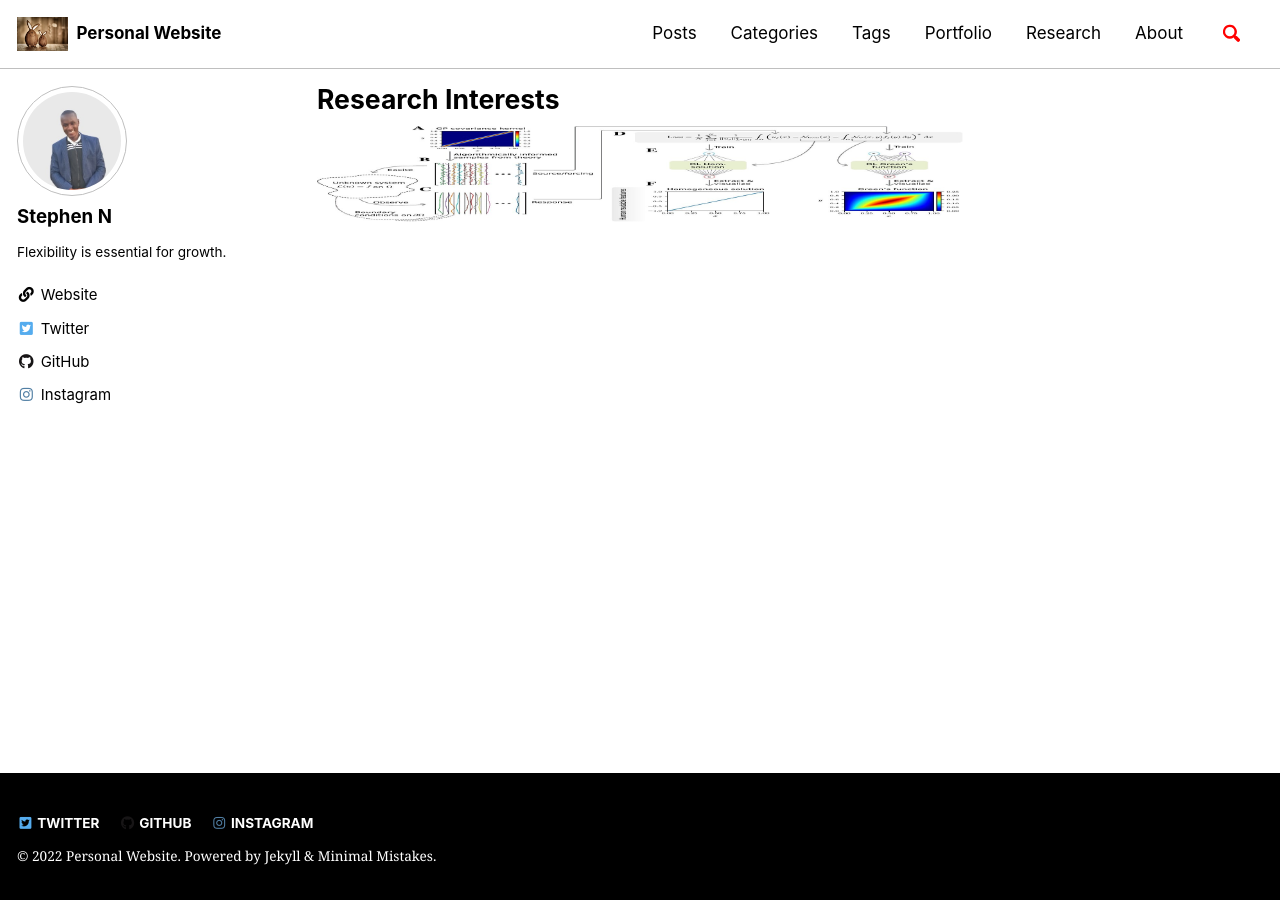
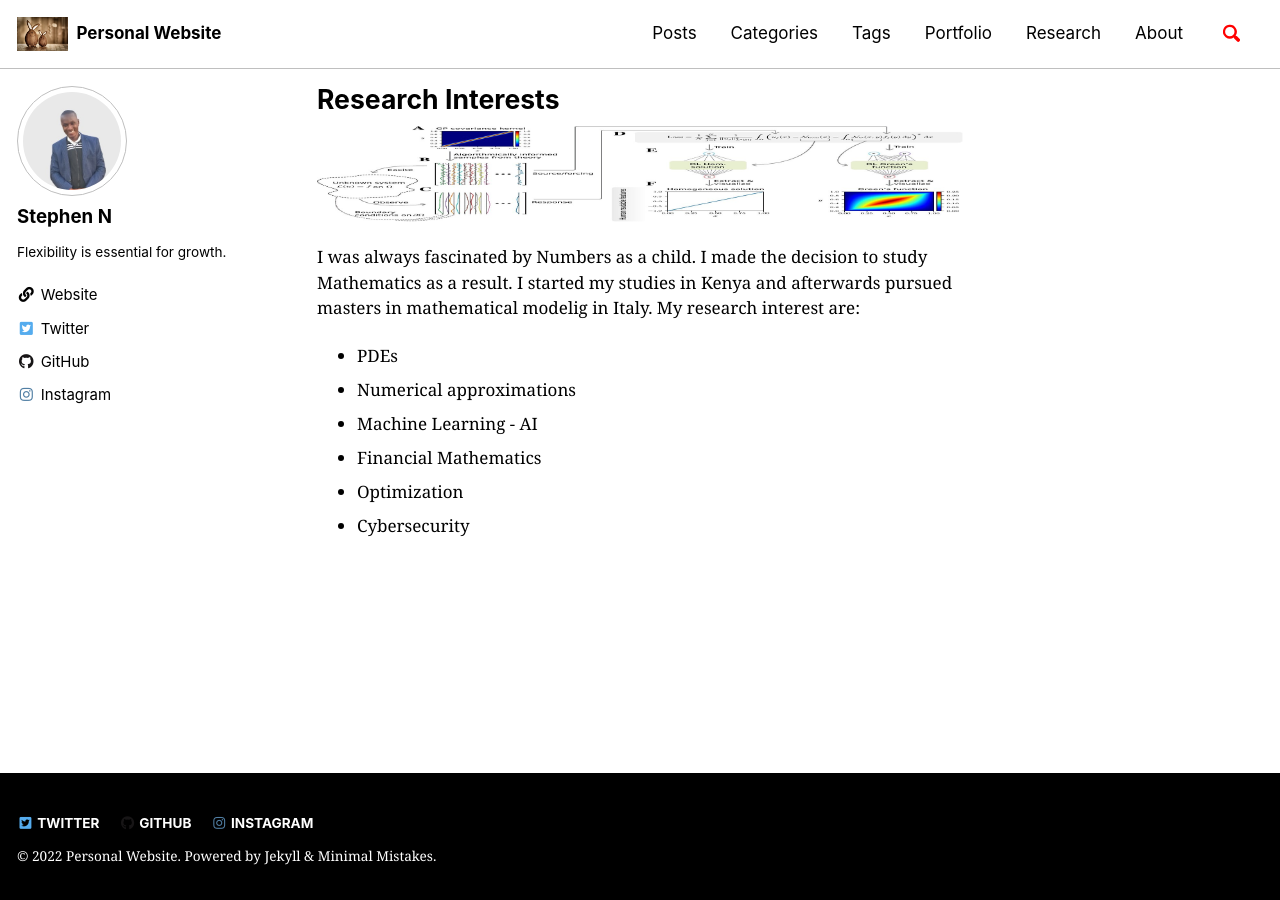
Before and after one commit to StephenNaboth/stephenNaboth.github.io, a Jekyll site: the page built from _pages/research.md, in a window 1280 px wide. Built offline with Jekyll 4.4.1, drawn with Linux system fonts in a browser that asks for light colours; cached includes are drawn as plain includes; a script that is not in the unit is left out; comment, search, counter and statistics services are not loaded.

Commit message:
research photo

```diff
--- a/_pages/research.md
+++ b/_pages/research.md
@@ -4,3 +4,13 @@ permalink: /research/
 ---
 
 ![cover](/assets/images/cover-research_1.jpg)
+
+I was always fascinated by Numbers as a child. I made the decision to study Mathematics as a result. I started my studies in
+Kenya and afterwards pursued masters in mathematical modelig in Italy. My research interest are:
+
+* PDEs
+* Numerical approximations
+* Machine Learning - AI
+* Financial Mathematics
+* Optimization
+* Cybersecurity
```
Also changed, not shown: _pages/about.md (+7 -0 lines), _posts/2022-11-29-finite-volume.md (+4 -0 lines).
